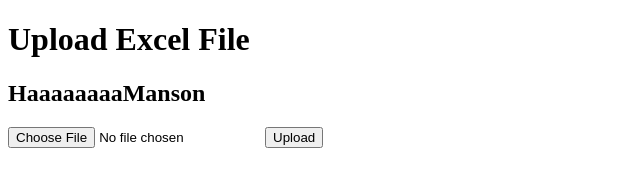
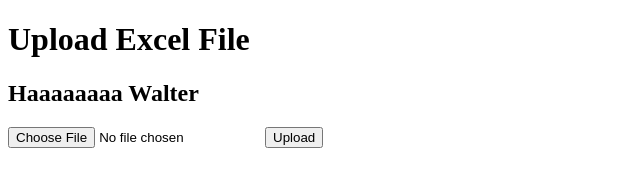
Before and after one commit to WalterOuO/POS, a plain HTML site: page index.html in a window 1280 px wide. Shown: the full height of the page, 0-640 px from the left. Drawn offline with Linux system fonts and the light colour scheme.

Commit message:
update: modify title

```diff
--- a/index.html
+++ b/index.html
@@ -7,7 +7,7 @@
 </head>
 <body>
     <h1>Upload Excel File</h1>
-    <h2>HaaaaaaaaManson</h2>
+    <h2>Haaaaaaaa Walter</h2>
     <form id="uploadForm" action="/upload" method="post" enctype="multipart/form-data">
         <input type="file" name="file" id="file">
         <button type="submit">Upload</button>
```
